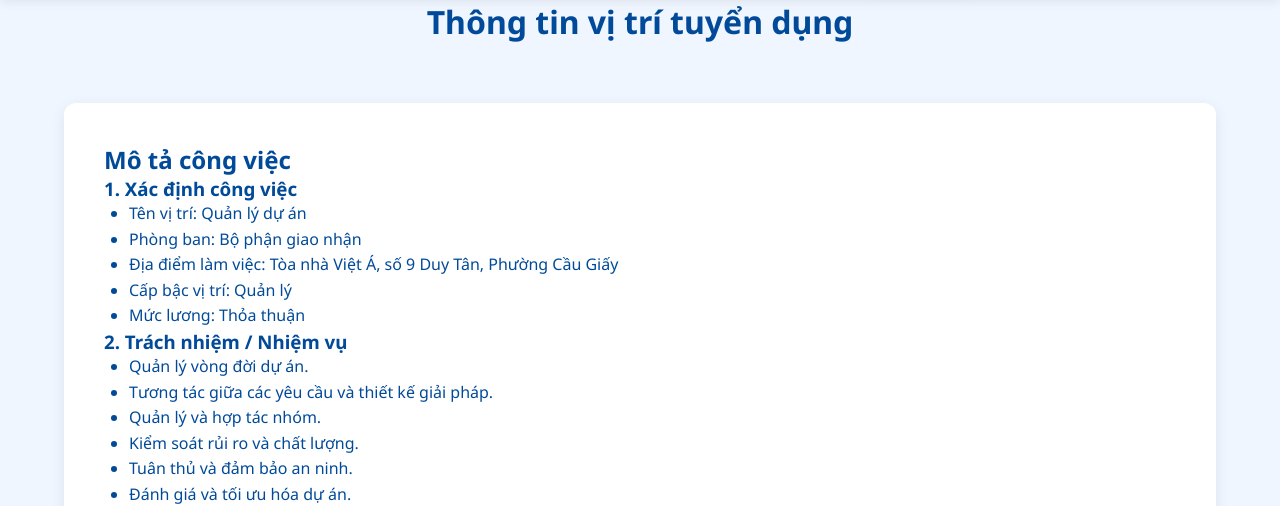
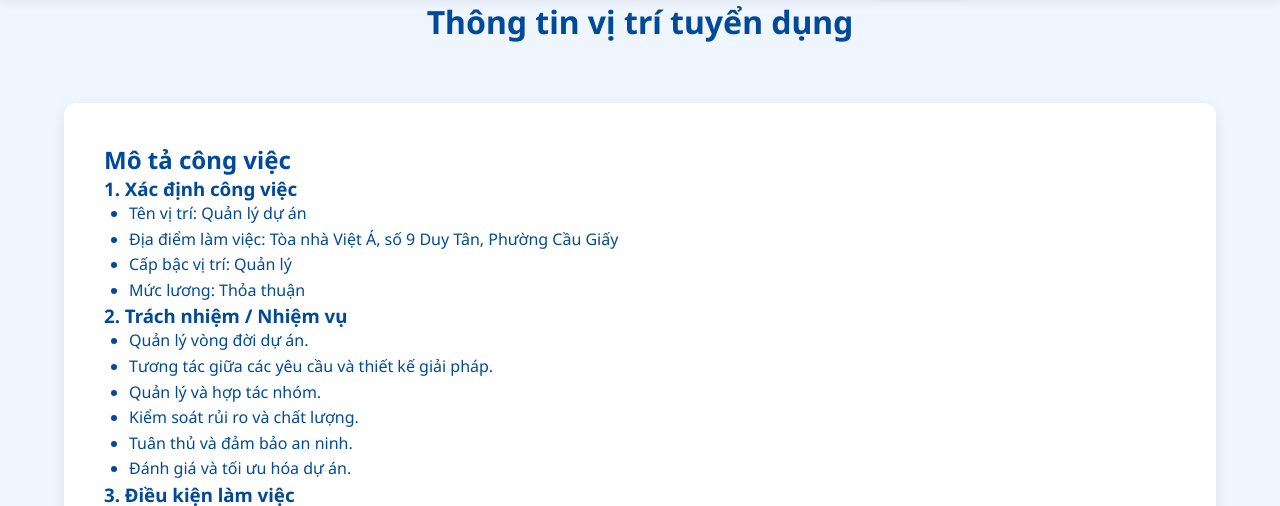
Before and after one commit to TuyendungViettel-BTN-QTNL-NEU/PT_WEB-btn, a PHP site: page /JobsList/projectmanager.php in a window 1280 px wide. Shown: the part 65-571 px from the top of the page. Run offline with PHP 8.4, Linux system fonts and the light colour scheme.

Commit message:
projectmanager.php

```diff
--- a/JobsList/projectmanager.php
+++ b/JobsList/projectmanager.php
@@ -25,7 +25,6 @@
         <h3>1. Xác định công việc</h3>
         <ul style="padding-left:25px; line-height:1.6;">
             <li>Tên vị trí: Quản lý dự án</li>
-            <li>Phòng ban: Bộ phận giao nhận</li>
             <li>Địa điểm làm việc: Tòa nhà Việt Á, số 9 Duy Tân, Phường Cầu Giấy </li>
             <li>Cấp bậc vị trí: Quản lý</li>
             <li>Mức lương: Thỏa thuận</li>
```
